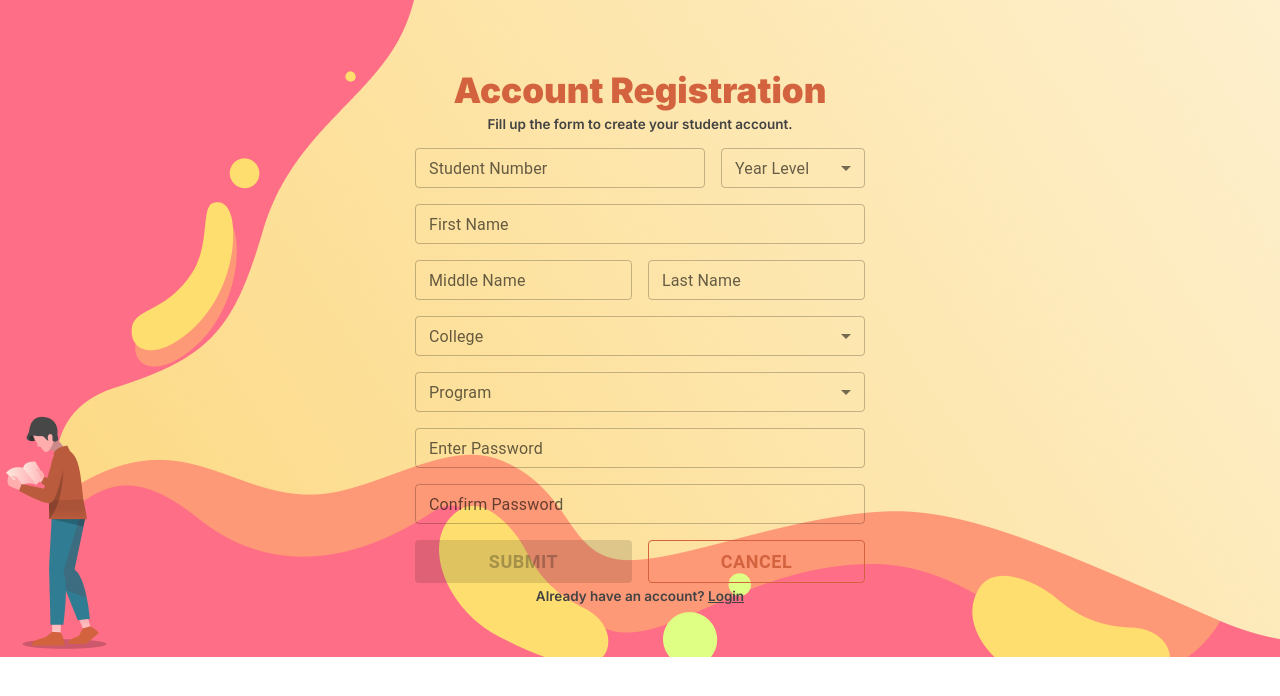
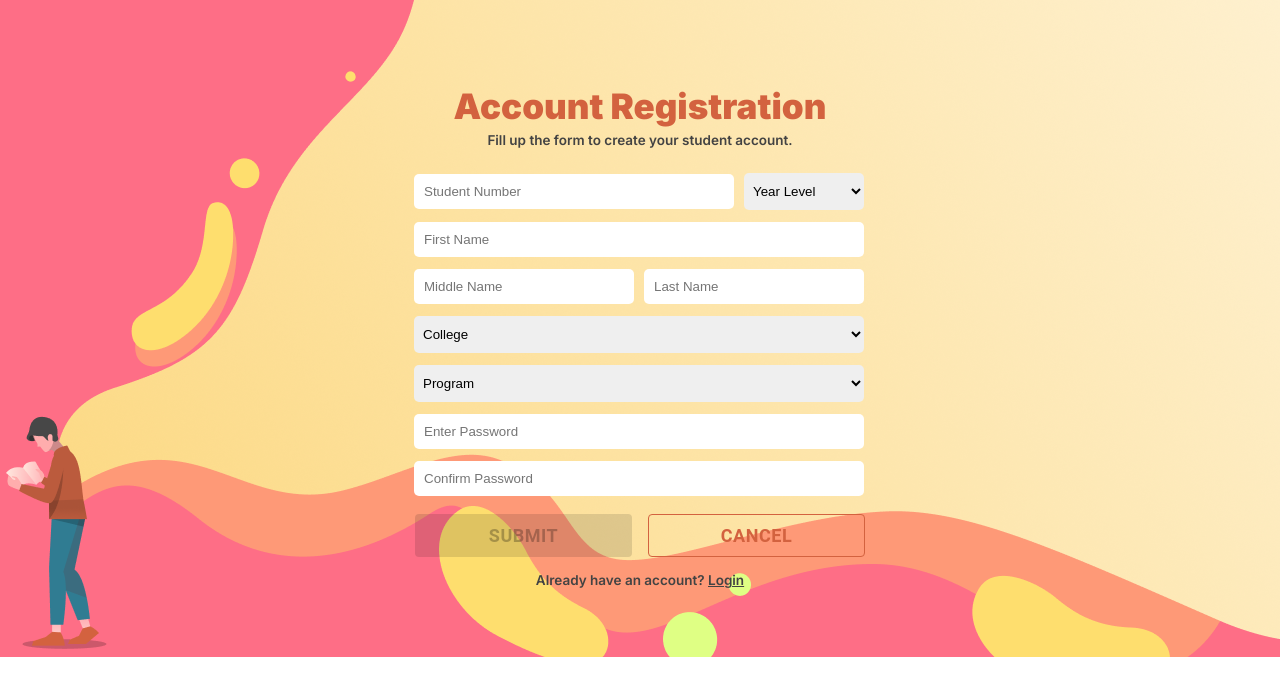
Before and after one commit to lor-rainemanalo/React-Form, a React (Create React App) app: page /register in a window 1280 px wide. Shown: the top 696 px of the page. Built offline with nearby package versions, Linux system fonts and the light colour scheme.

Commit message:
add new text field component

```diff
--- /dev/null
+++ b/src/components/RVOSSelect.js
@@ -0,0 +1,34 @@
+import React from "react";
+
+export default function RVOSSelect({
+  width,
+  placeholder,
+  options,
+  marginRight,
+  marginLeft,
+  ...otherProps
+}) {
+  return (
+    <select
+      style={{
+        width: width,
+        margin: 2,
+        marginRight: marginRight,
+        marginLeft: marginLeft,
+        marginTop: 10,
+        padding: 10,
+        paddingLeft: 5,
+        border: "none",
+        borderRadius: 5,
+      }}
+      {...otherProps}
+    >
+      <option value="" disabled selected hidden>
+        {placeholder}
+      </option>
+      {options?.map((option, index) => (
+        <option value={index}>{option}</option>
+      ))}
+    </select>
+  );
+}
--- /dev/null
+++ b/src/components/RVOSTextfield.js
@@ -0,0 +1,27 @@
+import React from "react";
+
+export default function TextfieldWithIcon({
+  width,
+  type = "text",
+  placeholder,
+  marginLeft,
+  marginTop,
+  ...otherProps
+}) {
+  return (
+    <input
+      type={type}
+      style={{
+        width: width,
+        margin: 2,
+        marginLeft: marginLeft,
+        marginTop: marginTop,
+        padding: 10,
+        border: "none",
+        borderRadius: 5,
+      }}
+      placeholder={placeholder}
+      {...otherProps}
+    />
+  );
+}
--- a/src/components/RegisterField.js
+++ /dev/null
@@ -1,21 +0,0 @@
-import React from "react";
-import { TextField } from "@mui/material";
-
-export default function RegisterField({
-  label,
-  width,
-  type = "text",
-  marginLeft = 0,
-  ...otherProps
-}) {
-  return (
-    <TextField
-      type={type}
-      label={label}
-      variant="outlined"
-      size="small"
-      sx={{ width: width, marginTop: 2, marginLeft: marginLeft }}
-      {...otherProps}
-    />
-  );
-}
--- a/src/index.css
+++ b/src/index.css
@@ -36,13 +36,26 @@ code {
 }
 /* End of HEADINGS */
 
-/*BUTTONS*/
+/*INPUT*/
 .link {
   color: #434343;
   font-weight: 600;
 }
 
-/*End of BUTTONS*/
+select {
+  cursor: pointer;
+}
+
+input:focus,
+select:focus {
+  outline: none;
+}
+
+select:first-child {
+  color: "#808080";
+}
+
+/*End of INPUT*/
 
 /* PAGES */
 .home {
--- a/src/pages/Login.js
+++ b/src/pages/Login.js
@@ -1,8 +1,9 @@
 import { AccountCircleOutlined, VpnKeyOutlined } from "@mui/icons-material";
-import { Box, TextField } from "@mui/material";
+import { Box } from "@mui/material";
 import React, { useState } from "react";
 import { Link } from "react-router-dom";
 import PrimaryButton from "../components/PrimaryButton";
+import RVOSTextField from "../components/RVOSTextfield";
 
 export default function Login() {
   const [studentNumber, setStudentNumber] = useState("");
@@ -29,15 +30,13 @@ export default function Login() {
         >
           <AccountCircleOutlined
             fontSize="small"
-            sx={{ color: "#434343", mr: 1, my: 0.5 }}
+            sx={{ color: "#434343", mr: 1 }}
           />
-          <TextField
+          <RVOSTextField
             value={studentNumber}
+            placeholder="Student Number"
+            width={350}
             onChange={(e) => setStudentNumber(e.target.value)}
-            label="Student Number"
-            variant="outlined"
-            size="small"
-            fullWidth
           />
         </Box>
         <Box
@@ -55,13 +54,12 @@ export default function Login() {
             fontSize="small"
             sx={{ color: "#434343", mr: 1, my: 0.5 }}
           />
-          <TextField
+          <RVOSTextField
+            type="password"
             value={password}
+            placeholder="Password"
+            width={350}
             onChange={(e) => setPassword(e.target.value)}
-            label="Password"
-            variant="outlined"
-            size="small"
-            fullWidth
           />
         </Box>
 
--- a/src/pages/Register.js
+++ b/src/pages/Register.js
@@ -1,16 +1,10 @@
-import {
-  Box,
-  FormControl,
-  InputLabel,
-  MenuItem,
-  Select,
-  Typography,
-} from "@mui/material";
+import { Box } from "@mui/material";
 import React, { useReducer } from "react";
 import { Link } from "react-router-dom";
 import PrimaryButton from "../components/PrimaryButton";
-import RegisterField from "../components/RegisterField";
 import SecondaryButton from "../components/SecondaryButton";
+import RVOSTextField from "../components/RVOSTextfield";
+import RVOSSelect from "../components/RVOSSelect";
 
 const reducer = (state, action) => {
   switch (action.type) {
@@ -77,138 +71,111 @@ export default function Register() {
           }}
         >
           <p className="header-form">Account Registration</p>
-          <p className="text-subtitle" style={{ margin: "5px 0 0" }}>
+          <p className="text-subtitle" style={{ margin: "5px 0 15px 0" }}>
             Fill up the form to create your student account.
           </p>
 
           <Box>
-            <RegisterField
+            <RVOSTextField
               value={state.studentNumber}
               onChange={(e) =>
                 dispatch({ type: "newStudentNumber", payload: e.target.value })
               }
-              label="Student Number"
-              width={290}
+              placeholder="Student Number"
+              width={300}
+              marginTop={10}
             />
 
-            <FormControl
-              sx={{ width: 144, marginTop: 2, marginLeft: 2 }}
-              size="small"
-            >
-              <InputLabel
-                sx={{
-                  justifyContent: "center",
-                  alignItems: "center",
-                }}
-              >
-                Year Level
-              </InputLabel>
-              <Select
-                label="Year Level"
+            <RVOSSelect
+              placeholder="Year Level"
+              options={["1", "2", "3", "4", "5"]}
               value={state.yearLevel}
               onChange={(e) =>
                 dispatch({ type: "newYearLevel", payload: e.target.value })
               }
-              >
-                <MenuItem value={1}>1</MenuItem>
-                <MenuItem value={2}>2</MenuItem>
-                <MenuItem value={3}>3</MenuItem>
-                <MenuItem value={4}>4</MenuItem>
-                <MenuItem value={5}>5</MenuItem>
-              </Select>
-            </FormControl>
+              width={120}
+              marginLeft={8}
+              marginRight={2}
+            />
           </Box>
 
-          <RegisterField
+          <RVOSTextField
             value={state.firstName}
             onChange={(e) =>
               dispatch({ type: "newFirstName", payload: e.target.value })
             }
-            label="First Name"
-            width={450}
+            placeholder="First Name"
+            width={430}
+            marginTop={10}
           />
 
           <Box>
-            <RegisterField
+            <RVOSTextField
               value={state.middleName}
               onChange={(e) =>
                 dispatch({ type: "newMiddleName", payload: e.target.value })
               }
-              label="Middle Name"
-              width={217}
+              placeholder="Middle Name"
+              width={200}
+              marginTop={10}
             />
-            <RegisterField
+            <RVOSTextField
               value={state.lastName}
               onChange={(e) =>
                 dispatch({ type: "newLastName", payload: e.target.value })
               }
-              label="Last Name"
-              width={217}
-              marginLeft={2}
+              placeholder="Last Name"
+              width={200}
+              marginLeft={8}
+              marginTop={10}
             />
           </Box>
 
-          <FormControl sx={{ width: 450, marginTop: 2 }} size="small">
-            <InputLabel
-              sx={{
-                justifyContent: "center",
-                alignItems: "center",
-              }}
-            >
-              College
-            </InputLabel>
-            <Select
-              label="College"
+          <RVOSSelect
+            placeholder="College"
+            options={["College of Information and Computing Sciences"]}
             value={state.college}
             onChange={(e) =>
               dispatch({ type: "newCollege", payload: e.target.value })
             }
-            >
-              <MenuItem value={1}>
-                College of Information and Computing Sciences
-              </MenuItem>
-            </Select>
-          </FormControl>
+            width={450}
+            marginRight={2}
+          />
 
-          <FormControl sx={{ width: 450, marginTop: 2 }} size="small">
-            <InputLabel
-              sx={{
-                justifyContent: "center",
-                alignItems: "center",
-              }}
-            >
-              Program
-            </InputLabel>
-            <Select
-              label="Program"
+          <RVOSSelect
+            placeholder="Program"
+            options={[
+              "Computer Science",
+              "Information Technology",
+              "Information Systems",
+            ]}
             value={state.program}
             onChange={(e) =>
               dispatch({ type: "newProgram", payload: e.target.value })
             }
-            >
-              <MenuItem value={1}>Computer Science</MenuItem>
-              <MenuItem value={2}>Information Technology</MenuItem>
-              <MenuItem value={3}>Information Systems</MenuItem>
-            </Select>
-          </FormControl>
+            width={450}
+            marginRight={2}
+          />
 
-          <RegisterField
+          <RVOSTextField
             value={state.password}
             onChange={(e) =>
               dispatch({ type: "newPassword", payload: e.target.value })
             }
             type="password"
-            label="Enter Password"
-            width={450}
+            placeholder="Enter Password"
+            width={430}
+            marginTop={10}
           />
-          <RegisterField
+          <RVOSTextField
             value={state.confirmPassword}
             onChange={(e) =>
               dispatch({ type: "newConfirmPassword", payload: e.target.value })
             }
             type="password"
-            label="Confirm Password"
-            width={450}
+            placeholder="Confirm Password"
+            width={430}
+            marginTop={10}
           />
 
           <Box
@@ -225,7 +192,7 @@ export default function Register() {
             )}
             <SecondaryButton width={217} text="Cancel" />
           </Box>
-          <p className="text-subtitle" style={{ margin: "5px 0 0" }}>
+          <p className="text-subtitle" style={{ margin: "15px 0 0" }}>
             Already have an account?{" "}
             <Link className="link" to="/login">
               Login
```
Lines whose indentation alone changed are shown as unchanged.
